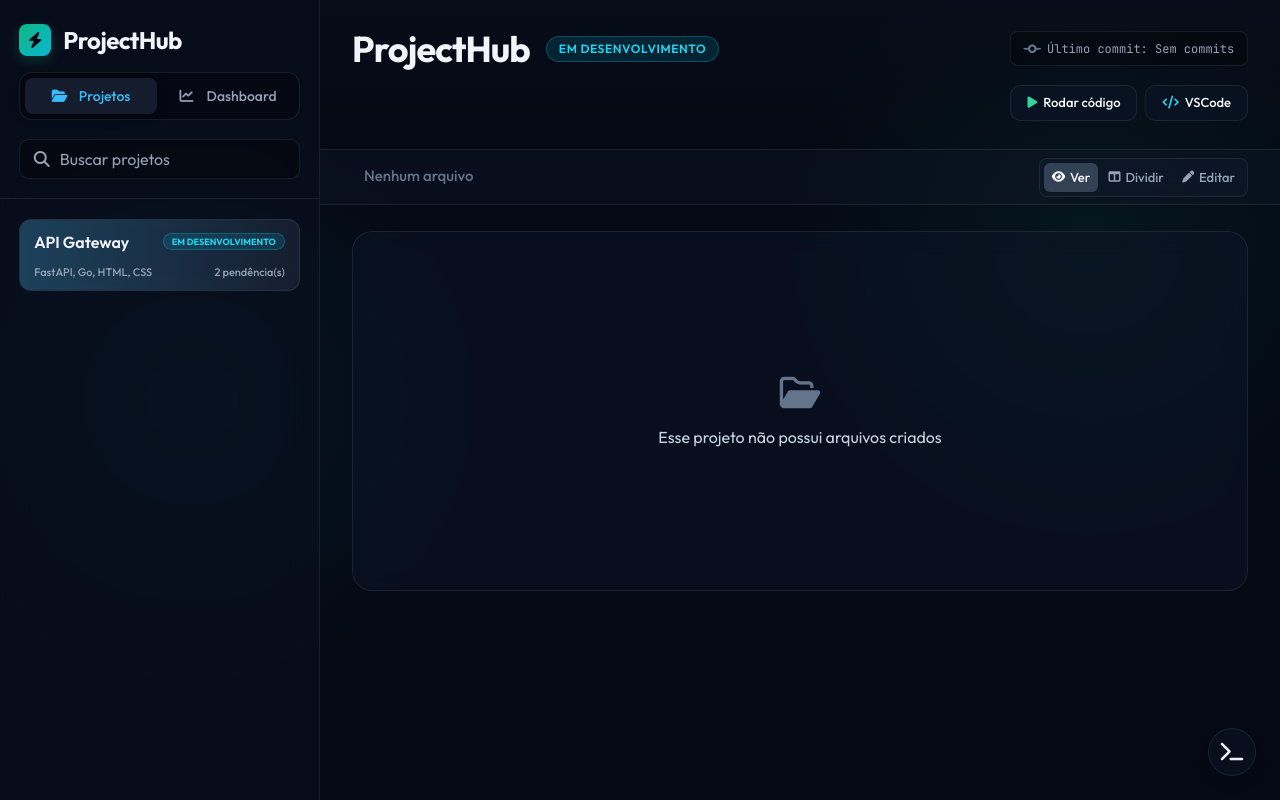
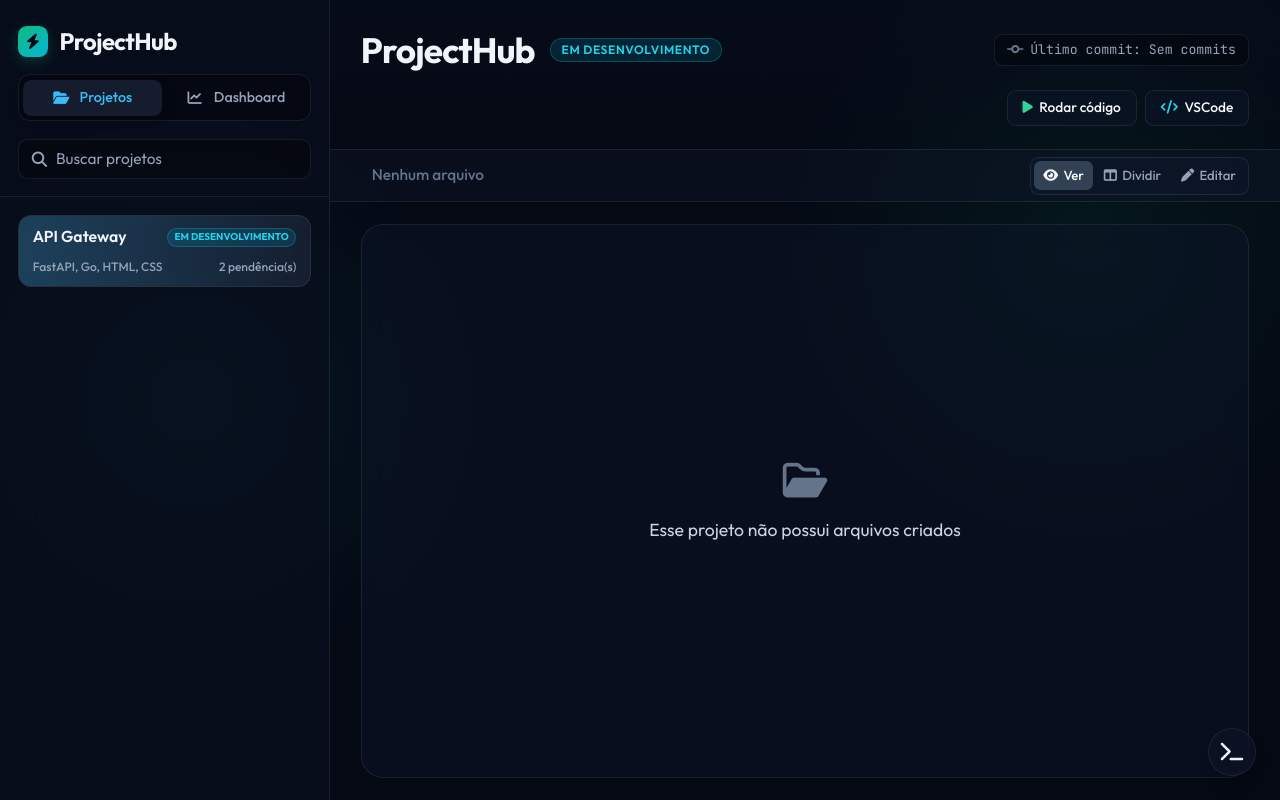
Before and after one commit to YvesPereira21/projecthub, a FastAPI app: template templates/base.html in a window 1280 px wide. Run offline with FastAPI, Linux system fonts and the light colour scheme; the template is opened without the code that fills it, so the values that code supplies are empty; parts of the project's set-up code (start-up, migrations or seed data) failed here and were passed over; some libraries are stand-ins or nearby versions.

Commit message:
style: ajusta o tamanho das fontes e componentes

```diff
--- a/static/css/style.css
+++ b/static/css/style.css
@@ -1,3 +1,7 @@
+html {
+    font-size: 110%;
+}
+
 :root {
     color-scheme: dark;
 
@@ -28,12 +32,12 @@
     /* Typography & Shapes */
     --font-sans: 'Outfit', system-ui, sans-serif;
     --font-mono: 'JetBrains Mono', monospace;
-    --radius-sm: 8px;
-    --radius-md: 12px;
-    --radius-lg: 20px;
+    --radius-sm: 0.5rem;
+    --radius-md: 0.75rem;
+    --radius-lg: 1.25rem;
 
     /* Layout Variables */
-    --sidebar-width: 320px;
+    --sidebar-width: 18.75rem;
 
     /* Scrollbar Tokens */
     --scrollbar-thumb: rgba(148, 163, 184, 0.48);
@@ -68,10 +72,10 @@ body {
     margin: 0;
     height: 100vh;
     max-height: 100vh;
-    padding: 1.5rem 1.2rem;
+    padding: 1.35rem 1rem;
     display: flex;
     flex-direction: column;
-    gap: 1.2rem;
+    gap: 1rem;
     flex-shrink: 0;
     overflow: hidden;
     background: var(--bg-glass);
@@ -84,56 +88,57 @@ body {
 .sidebar-header {
     display: flex;
     flex-direction: column;
-    gap: 1rem;
+    gap: 0.85rem;
 }
 
 .brand-logo {
     display: flex;
     align-items: center;
-    gap: 12px;
+    gap: 0.625rem;
     color: var(--text-primary);
 }
 
 .logo-icon {
-    width: 32px;
-    height: 32px;
+    width: 1.75rem;
+    height: 1.75rem;
     border-radius: var(--radius-sm);
     background: linear-gradient(135deg, var(--accent-emerald), var(--accent-teal));
     color: #020617;
     display: grid;
     place-content: center;
-    font-size: 1rem;
+    font-size: 0.875rem;
     flex-shrink: 0;
     box-shadow: 0 4px 14px rgba(16, 185, 129, 0.25);
 }
 
 .sidebar-nav {
     width: 100%;
-    height: 3rem;
-    padding: 0.3rem;
+    min-height: 2.65rem;
+    padding: 0.25rem;
     display: grid;
     grid-template-columns: 1fr 1fr;
     align-items: center;
-    gap: 5px;
-    border-radius: 0.8rem;
+    gap: 0.25rem;
+    border-radius: 0.7rem;
     background: rgba(0, 0, 0, 0.25);
     border: 1px solid var(--border-color);
 }
 
 .sidebar-nav div {
-    padding: 0.5rem 1rem;
+    padding: 0.42rem 0.75rem;
     display: flex;
     align-items: center;
     justify-content: center;
-    gap: 0.5rem;
+    gap: 0.45rem;
     border-radius: 0.5rem;
     cursor: pointer;
+    font-size: 0.8125rem;
     font-weight: 500;
     transition: all 0.2s ease;
 }
 
 .sidebar-nav div i {
-    width: 1.2rem;
+    width: 1.05rem;
     transition: color 0.2s ease;
 }
 
@@ -149,12 +154,12 @@ body {
 
 .search-form {
     width: 100%;
-    height: 2.5rem;
-    padding: 0 0.85rem;
-    border-radius: 0.6rem;
+    min-height: 2.25rem;
+    padding: 0 0.75rem;
+    border-radius: 0.55rem;
     display: flex;
     align-items: center;
-    gap: 10px;
+    gap: 0.5rem;
     background: rgba(0, 0, 0, 0.3);
     border: 1px solid var(--border-color);
     transition: all 0.2s ease;
@@ -172,7 +177,8 @@ body {
 
 .search-form input {
     width: 100%;
-    height: 2rem;
+    height: 1.8rem;
+    font-size: 0.875rem;
     outline: none;
     background: transparent;
     border: none;
@@ -181,10 +187,10 @@ body {
 .projects-list-container {
     display: flex;
     flex-direction: column;
-    gap: 0.8rem;
+    gap: 0.625rem;
     width: auto;
-    margin: 0 -1.2rem;
-    padding: 1.2rem 1.2rem 1rem;
+    margin: 0 -1rem;
+    padding: 1rem 1rem 0.85rem;
     border-top: 1px solid var(--border-color);
     overflow-y: auto;
     overflow-x: hidden;
@@ -224,11 +230,11 @@ body {
 
 .project-card {
     width: 100%;
-    padding: 10px 14px;
-    border-radius: 12px;
+    padding: 0.55rem 0.8rem;
+    border-radius: var(--radius-md);
     display: flex;
     flex-direction: column;
-    gap: 6px;
+    gap: 0.28rem;
     flex-shrink: 0;
     position: relative;
     overflow: hidden;
@@ -255,7 +261,7 @@ body {
     justify-content: space-between;
     align-items: center;
     width: 100%;
-    font-size: 11px;
+    font-size: 0.6875rem;
 }
 
 .project-card:hover {
@@ -281,19 +287,20 @@ body {
 main.main-viewport {
     flex: 1;
     width: 100%;
+    min-width: 0;
     display: flex;
     flex-direction: column;
     height: 100vh;
     max-height: 100vh;
-    overflow-y: auto;
+    overflow: hidden;
     position: relative;
 }
 
 header {
-    padding: 1.8rem 2rem;
+    padding: 1.35rem 1.75rem;
     display: flex;
     flex-direction: column;
-    gap: 1rem;
+    gap: 0.75rem;
     width: 100%;
     flex-shrink: 0;
     background: linear-gradient(to bottom, rgba(10, 15, 30, 0.45), transparent);
@@ -309,22 +316,22 @@ header section {
 
 header section:last-child {
     align-items: flex-start;
-    gap: 1.5rem;
+    gap: 1.25rem;
 }
 
 .header-title-status-group {
     display: flex;
     align-items: center;
-    gap: 1rem;
+    gap: 0.85rem;
 }
 
 .last-commit {
     display: inline-flex;
     align-items: center;
     justify-content: center;
-    padding: 0.4rem 0.8rem;
-    font-size: 13px;
-    border-radius: 8px;
+    padding: 0.35rem 0.7rem;
+    font-size: 0.75rem;
+    border-radius: var(--radius-sm);
 }
 
 .git-info-bar {
@@ -336,14 +343,14 @@ header section:last-child {
 .header-tags-row {
     display: flex;
     align-items: center;
-    gap: 8px;
+    gap: 0.4rem;
     flex-wrap: wrap;
 }
 
 .commands-shortcuts {
     display: flex;
     align-items: center;
-    gap: 8px;
+    gap: 0.45rem;
     flex-shrink: 0;
 }
 
@@ -351,9 +358,9 @@ header section:last-child {
     display: inline-flex;
     align-items: center;
     justify-content: center;
-    padding: 0.45rem 1rem;
-    border-radius: 10px;
-    font-size: 13px;
+    padding: 0.38rem 0.85rem;
+    border-radius: var(--radius-sm);
+    font-size: 0.78rem;
     font-weight: 500;
     white-space: nowrap;
     background: var(--bg-surface);
@@ -371,14 +378,13 @@ header section:last-child {
 
 nav.files-nav {
     width: 100%;
-    height: 3.5rem;
-    min-height: 3.5rem;
+    min-block-size: 3rem;
     flex-shrink: 0;
-    padding: 0 2rem;
+    padding: 0 1.75rem;
     display: flex;
     flex-direction: row;
     justify-content: space-between;
-    align-items: center;
+    align-items: stretch;
     box-sizing: border-box;
     border-top: 1px solid var(--border-color);
     border-bottom: 1px solid var(--border-color);
@@ -387,19 +393,17 @@ nav.files-nav {
 
 .files {
     display: flex;
-    align-items: flex-end;
-    gap: 1.5rem;
-    height: 100%;
+    align-items: stretch;
+    gap: 1.125rem;
 }
 
 .files .tab-item {
     box-sizing: border-box;
     display: flex;
     align-items: center;
-    gap: 0.5rem;
-    padding: 0 0.75rem;
-    height: 100%;
-    font-size: 15px;
+    gap: 0.4375rem;
+    padding: 0.625rem 0.625rem;
+    font-size: 0.875rem;
     font-weight: 500;
     cursor: pointer;
     border-bottom: 2px solid transparent;
@@ -442,25 +451,26 @@ nav.files-nav {
 }
 
 .see-file {
+    align-self: center;
     display: flex;
     align-items: center;
-    gap: 0.15rem;
-    padding: 0.25rem;
-    border-radius: 8px;
+    gap: 0.125rem;
+    padding: 0.2rem;
+    border-radius: var(--radius-sm);
     background: rgba(15, 23, 42, 0.65);
     border: 1px solid var(--border-color);
     backdrop-filter: blur(12px);
 }
 
 .see-file div {
-    height: 1.8rem;
+    min-height: 1.65rem;
     padding: 0 0.5rem;
     display: flex;
     align-items: center;
     justify-content: center;
     gap: 0.3rem;
-    border-radius: 6px;
-    font-size: 13px;
+    border-radius: 0.375rem;
+    font-size: 0.75rem;
     font-weight: 500;
     cursor: pointer;
     transition: all 0.2s ease;
@@ -474,16 +484,22 @@ nav.files-nav {
 article.workspace {
     flex: 1;
     min-height: 0;
-    padding: 1.6rem 2rem;
+    min-width: 0;
+    padding: 1.25rem 1.75rem;
     width: 100%;
     display: flex;
-    overflow-y: auto;
+    overflow: hidden;
 }
 
 .content-file {
     width: 100%;
     height: 100%;
-    min-height: 350px;
+    min-height: 0;
+    min-width: 0;
+}
+
+#editor-area {
+    font-size: 0.95rem;
 }
 
 /* 1. Modo VIEW (Padrão): Esconde a textarea e mostra só o preview */
--- a/static/js/main.js
+++ b/static/js/main.js
@@ -457,8 +457,8 @@ function updateStatusTagElement(el, status, size) {
     if (!el || !status) return;
     const isLg = size === 'lg';
     const sizeClasses = isLg
-        ? 'text-xs font-semibold tracking-wider rounded-full px-3 py-1'
-        : 'text-[9px] font-bold rounded-full px-2 py-[1px]';
+        ? 'text-[0.6875rem] font-semibold tracking-wider rounded-full px-2.5 py-0.5'
+        : 'text-[0.5625rem] font-bold rounded-full px-1.5 py-[1px]';
 
     let colorClasses = '';
     let label = status.toUpperCase();
--- a/templates/base.html
+++ b/templates/base.html
@@ -34,7 +34,7 @@
     <script src="https://cdn.jsdelivr.net/npm/axios/dist/axios.min.js"></script>
 
     <!-- CSS Global -->
-    <link rel="stylesheet" href="/static/css/style.css?v=10">
+    <link rel="stylesheet" href="/static/css/style.css?v=15">
 
 	<!-- Importa a biblioteca Marked.js via CDN -->
 	<script src="https://cdn.jsdelivr.net/npm/marked/marked.min.js"></script>
@@ -46,12 +46,12 @@
 		<section class="sidebar-header">
 			<div class="brand-logo">
 				<div class="logo-icon"><i class="fa-solid fa-bolt"></i></div>
-				<h1 class="text-2xl text-slate-100 font-bold tracking-tight">
+				<h1 class="text-[1.35rem] text-slate-100 font-bold tracking-tight">
 					ProjectHub
 				</h1>
 			</div>
 
-			<nav class="sidebar-nav text-sm">
+			<nav class="sidebar-nav">
 				<div class="active text-slate-400 hover:text-slate-200 transition-colors" data-view="projects">
 					<i class="fa-solid fa-folder-open"></i>
 					<span>Projetos</span>
@@ -66,10 +66,10 @@
 		<section>
 			<form class="search-form">
 				<label for="input-search" class="text-slate-400 cursor-pointer">
-					<i class="fa-solid fa-magnifying-glass"></i>
+					<i class="fa-solid fa-magnifying-glass text-sm"></i>
 				</label>
 				<input id="input-search" type="text" placeholder="Buscar projetos"
-					class="text-slate-100 placeholder-slate-400 text-base">
+					class="text-slate-100 placeholder-slate-400 text-sm">
 			</form>
 		</section>
 
@@ -83,32 +83,32 @@
 	</main>
 		<!-- FLOATING TERMINAL -->
 		<button onclick="toggleTerminal()" title="Abrir Terminal"
-			class="fab-terminal fixed bottom-6 right-6 w-12 h-12 rounded-full border text-slate-100 flex items-center justify-center text-xl cursor-pointer shadow-lg transition-all duration-200 hover:scale-105 z-[90]">
+			class="fab-terminal fixed bottom-[24px] right-[24px] w-[48px] h-[48px] rounded-full border text-slate-100 flex items-center justify-center text-[20px] cursor-pointer shadow-lg transition-all duration-200 hover:scale-105 z-[90]">
 			<i class="fa-solid fa-terminal"></i>
 		</button>
 
 		<div id="terminalOverlay"
-			class="floating-terminal fixed bottom-6 right-6 w-[500px] h-[300px] rounded-xl backdrop-blur-xl border border-white/10 shadow-[0_20px_40px_rgba(0,0,0,0.5),inset_0_0_0_1px_rgba(255,255,255,0.05)] flex flex-col translate-y-[120%] opacity-0 transition-all duration-500 ease-[cubic-bezier(0.16,1,0.3,1)] z-[100]">
+			class="floating-terminal fixed bottom-[24px] right-[24px] w-[500px] h-[300px] rounded-[12px] backdrop-blur-xl border border-white/10 shadow-[0_20px_40px_rgba(0,0,0,0.5),inset_0_0_0_1px_rgba(255,255,255,0.05)] flex flex-col translate-y-[120%] opacity-0 transition-all duration-500 ease-[cubic-bezier(0.16,1,0.3,1)] z-[100]">
 
-			<div class="px-4 py-3 border-b border-white/5 flex justify-between items-center bg-black/20 rounded-t-xl">
-				<span class="font-mono text-xs text-slate-400 flex items-center gap-2">
+			<div class="px-[16px] py-[12px] border-b border-white/5 flex justify-between items-center bg-black/20 rounded-t-[12px]">
+				<span class="font-mono text-[12px] text-slate-400 flex items-center gap-[8px]">
 					<i class="fa-solid fa-terminal text-cyan-500"></i> Local Console
 				</span>
-				<div class="flex gap-3">
-					<button onclick="clearLogs()" class="bg-transparent border-none text-slate-400 cursor-pointer text-base hover:text-slate-100 transition-colors">
+				<div class="flex gap-[12px]">
+					<button onclick="clearLogs()" class="bg-transparent border-none text-slate-400 cursor-pointer text-[16px] hover:text-slate-100 transition-colors">
 						<i class="fa-solid fa-trash"></i>
 					</button>
-					<button onclick="toggleTerminal()" class="bg-transparent border-none text-slate-400 cursor-pointer text-base hover:text-slate-100 transition-colors">
+					<button onclick="toggleTerminal()" class="bg-transparent border-none text-slate-400 cursor-pointer text-[16px] hover:text-slate-100 transition-colors">
 						<i class="fa-solid fa-xmark"></i>
 					</button>
 				</div>
 			</div>
 
-			<div id="terminalLogs" class="flex-1 p-4 overflow-y-auto font-mono text-xs leading-relaxed text-slate-300">
+			<div id="terminalLogs" class="flex-1 p-[16px] overflow-y-auto font-mono text-[12px] leading-relaxed text-slate-300">
 				<div class="mb-[6px] text-cyan-400">[SISTEMA] FastAPI ProjectHub conectado.</div>
 			</div>
 		</div>
 
-    <script src="/static/js/main.js?v=7"></script>
+    <script src="/static/js/main.js?v=9"></script>
 </body>
 </html>
--- a/templates/pages/dashboard.html
+++ b/templates/pages/dashboard.html
@@ -72,7 +72,7 @@
                             <i class="fa-regular fa-square-check text-amber-400 text-sm flex-shrink-0"></i>
                             <span class="text-slate-200 text-sm truncate" title="{{ pendency.name }}">{{ pendency.name }}</span>
                         </div>
-                        <span class="text-[10px] font-bold rounded-xl px-2 py-[2px] text-cyan-400 bg-cyan-500/15 border border-cyan-500/30 flex-shrink-0 ml-3">
+                        <span class="text-[0.625rem] font-bold rounded-xl px-2 py-[2px] text-cyan-400 bg-cyan-500/15 border border-cyan-500/30 flex-shrink-0 ml-3">
                             {{ pendency.project_name }}
                         </span>
                     </div>
--- a/templates/partials/project-details.html
+++ b/templates/partials/project-details.html
@@ -1,7 +1,7 @@
 <header>
 	<section>
 		<div class="header-title-status-group">
-			<span class="text-4xl text-slate-100 font-bold tracking-tight">{{ project.name if project else 'ProjectHub' }}</span>
+			<span class="text-[2rem] text-slate-100 font-bold tracking-tight">{{ project.name if project else 'ProjectHub' }}</span>
 			{% with size = 'lg' %}
 				{% include "partials/tag-status.html" %}
 			{% endwith %}
@@ -14,7 +14,7 @@
 			</span>
 
 			<span class="last-commit git-info-bar font-mono text-xs text-slate-400">
-				<i class="fa-solid fa-code-commit mr-1.5 text-sm text-slate-500"></i>
+				<i class="fa-solid fa-code-commit mr-1.5 text-xs text-slate-500"></i>
 				Último commit: {{ project.last_commit if project else 'Sem commits' }}
 			</span>
 		</div>
@@ -32,7 +32,7 @@
 </header>
 
 <nav class="files-nav">
-	<section class="files carousel rounded-none overflow-x-auto overflow-y-hidden flex-1 min-w-0 no-scrollbar mr-8">
+	<section class="files carousel rounded-none overflow-x-auto overflow-y-hidden flex-1 min-w-0 no-scrollbar mr-6">
 		{% if project and project.notes %}
 			{% for note in project.notes %}
 			<div class="carousel-item tab-item {% if loop.first %}active{% else %}text-slate-400{% endif %} hover:text-slate-200 transition-colors"
@@ -67,13 +67,13 @@
 <article class="workspace" data-mode="view">
 	<section class="content-file w-full">
 		{% if project and project.notes %}
-			<textarea id="editor-area" readonly class="pane glass-panel w-full text-slate-100 font-mono resize-none outline-none text-[0.95rem] leading-[1.7] p-8 rounded-[20px] overflow-y-auto">{{ project.notes[0].content }}</textarea>
+			<textarea id="editor-area" readonly class="pane glass-panel w-full text-slate-100 font-mono resize-none outline-none text-[0.95rem] leading-[1.7] p-7 rounded-[1.25rem] overflow-y-auto">{{ project.notes[0].content }}</textarea>
 
-			<div id="preview-area" class="pane glass-panel w-full prose prose-invert max-w-none text-slate-300 text-base leading-[1.7] p-8 rounded-[20px] overflow-y-auto">
+			<div id="preview-area" class="pane glass-panel w-full prose prose-invert max-w-none text-slate-300 text-base leading-[1.7] p-7 rounded-[1.25rem] overflow-y-auto">
 				{{ project.notes[0].content }}
 			</div>
 		{% else %}
-			<div class="pane glass-panel flex flex-col items-center justify-center py-16 text-center text-slate-400 rounded-[20px] min-h-[360px]">
+			<div class="pane glass-panel flex flex-col items-center justify-center py-16 text-center text-slate-400 rounded-[1.25rem] h-full">
 				<i class="fa-regular fa-folder-open text-4xl text-slate-500 mb-3"></i>
 				<p class="text-base text-slate-300 font-sans">Esse projeto não possui arquivos criados</p>
 			</div>
--- a/templates/partials/project-list.html
+++ b/templates/partials/project-list.html
@@ -4,7 +4,7 @@
 		<section class="project-card glass-panel text-slate-100 transition-all cursor-pointer {% if loop.first %}active{% endif %}"
 		data-project-path="{{ p.relative_path }}">
 			<div class="project-card-header">
-				<span class="font-semibold text-slate-100 truncate max-w-[130px]">
+				<span class="font-semibold text-[0.9rem] text-slate-100 truncate max-w-[8.125rem]">
 					{{ p.name }}
 				</span>
 				{% with size = 'sm' %}
@@ -13,7 +13,7 @@
 			</div>
 
 			<div class="project-card-meta text-slate-400 font-medium mt-1">
-				<span class="truncate max-w-[130px]">
+				<span class="truncate max-w-[8.125rem]">
 					{% if p.technologies %}
 						{{ p.technologies | join(', ') }}
 					{% else %}
@@ -30,7 +30,7 @@
 	{% else %}
 		<section class="project-card glass-panel text-slate-100 transition-all cursor-pointer active">
 			<div class="project-card-header">
-				<span class="font-semibold text-slate-100 truncate max-w-[130px]">
+				<span class="font-semibold text-[0.9rem] text-slate-100 truncate max-w-[8.125rem]">
 					API Gateway
 				</span>
 				{% with size = 'sm' %}
@@ -39,7 +39,7 @@
 			</div>
 
 			<div class="project-card-meta text-slate-400 font-medium mt-1">
-				<span class="truncate max-w-[130px]">FastAPI, Go, HTML, CSS</span>
+				<span class="truncate max-w-[8.125rem]">FastAPI, Go, HTML, CSS</span>
 
 				<div>
 					<span>2 pendência(s)</span>
--- a/templates/partials/tag-status.html
+++ b/templates/partials/tag-status.html
@@ -2,9 +2,9 @@
 {% set tag_size = size | default('sm') %}
 
 {% if tag_size == 'lg' %}
-	{% set size_classes = "text-xs font-semibold tracking-wider rounded-full px-3 py-1" %}
+	{% set size_classes = "text-[0.6875rem] font-semibold tracking-wider rounded-full px-2.5 py-0.5" %}
 {% else %}
-	{% set size_classes = "text-[9px] font-bold rounded-full px-2 py-[1px]" %}
+	{% set size_classes = "text-[0.5625rem] font-bold rounded-full px-1.5 py-[1px]" %}
 {% endif %}
 
 {% if current_status == 'Em desenvolvimento' %}
--- a/templates/partials/tag-tecnologies.html
+++ b/templates/partials/tag-tecnologies.html
@@ -1,3 +1,3 @@
-<div class="tag-tech whitespace-nowrap font-mono text-xs text-cyan-400 font-medium bg-cyan-500/10 border border-cyan-500/20 rounded-lg px-2.5 py-1 hover:bg-cyan-500/20 hover:border-cyan-400/40 transition-all">
+<div class="tag-tech whitespace-nowrap font-mono text-[0.6875rem] text-cyan-400 font-medium bg-cyan-500/10 border border-cyan-500/20 rounded-md px-2 py-0.5 hover:bg-cyan-500/20 hover:border-cyan-400/40 transition-all">
 	{{ tech | default('FastAPI') }}
 </div>
```
Also changed, not shown: other parts of static/css/style.css (+40 -23 lines).
